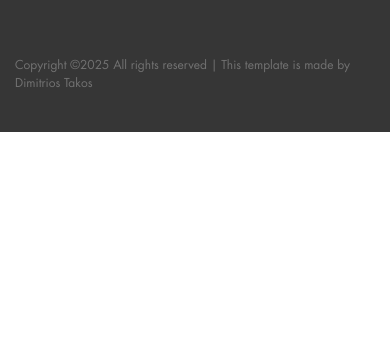
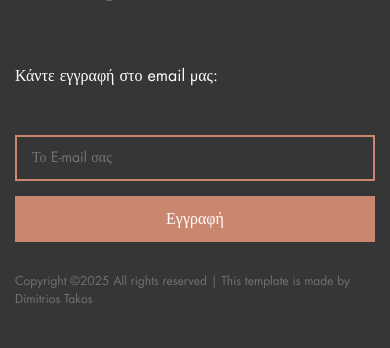
Before and after one commit to dimistakos/kefalonia, a Django app: page / in a window 390 px wide. Shown: the part 4573-4921 px from the top of the page. Before the commit the page ends 4705 px from the top, so only its background shows below. Run offline with Django 5.2, Linux system fonts and the light colour scheme; some libraries are stand-ins or nearby versions.

Commit message:
Add static images ver2

```diff
--- a/kefalonia/static/kefalonia/css/style.css
+++ b/kefalonia/static/kefalonia/css/style.css
@@ -31,14 +31,14 @@
     :: 18.3.0 Tabs Area CSS
 */
 /* :: 1.0 Import Fonts */
-@import url(css/bootstrap.min.css);
-@import url(css/classy-nav.css);
-@import url(css/owl.carousel.min.css);
-@import url(css/animate.css);
-@import url(css/magnific-popup.css);
-@import url(css/font-awesome.min.css);
-@import url(css/nice-select.css);
-@import url(css/travel-icon.css);
+@import url(bootstrap.min.css);
+@import url(classy-nav.css);
+@import url(owl.carousel.min.css);
+@import url(animate.css);
+@import url(magnific-popup.css);
+@import url(font-awesome.min.css);
+@import url(nice-select.css);
+@import url(travel-icon.css);
 @font-face {
   font-family: 'FuturaLT-Book';
   src: url("fonts/FuturaLT-Book.eot?#iefix") format("embedded-opentype"), url("fonts/FuturaLT-Book.woff") format("woff"), url("fonts/FuturaLT-Book.ttf") format("truetype"), url("fonts/FuturaLT-Book.svg#FuturaLT-Book") format("svg");
--- a/kefalonia/templates/kefalonia/main_page.html
+++ b/kefalonia/templates/kefalonia/main_page.html
@@ -17,7 +17,7 @@
     <link rel="icon" href="{% static 'kefalonia/images/logos.png' %}">
 
     <!-- Φόρτωση του bootstrap -->
-    <link rel="stylesheet" href="{% static 'tourismingreece/css/style.css' %}">
+    <link rel="stylesheet" href="{% static 'kefalonia/css/style.css' %}">
 
 </head>
 
@@ -163,7 +163,7 @@
 
 
    <!-- Τιμές Δωματίων -->
-    <section class="pool-area section-padding-100 bg-img bg-fixed" style="background-image: url({% static 'tourismingreece/img/../../../static/tourismingreece/img/image_6.jpg' %});">
+    <section class="pool-area section-padding-100 bg-img bg-fixed" style="background-image: url({% static 'kefalonia/images/image_6.jpg' %});">
         <div class="container">
             <div class="row justify-content-center">
                 <div class="col-12 col-lg-6">
@@ -180,7 +180,7 @@
                 <div class="col-12 col-md-6 col-lg-4">
                     <div class="single-rooms-area wow fadeInUp" data-wow-delay="300ms">
                         <!-- Εικόνα -->
-                        <div class="bg-thumbnail bg-img" style="background-image: url({% static 'tourismingreece/img/image_7.jpg'%}); "></div>
+                        <div class="bg-thumbnail bg-img" style="background-image: url({% static 'kefalonia/images/image_7.jpg'%}); "></div>
                         <!-- Τιμή -->
                         <p class="price-from">150€/H Βραδιά</p>
                         <!-- Κείμενο Σουίτας -->
@@ -196,7 +196,7 @@
                 <div class="col-12 col-md-6 col-lg-4">
                     <div class="single-rooms-area wow fadeInUp" data-wow-delay="500ms">
                         <!-- Εικόνα -->
-                        <div class="bg-thumbnail bg-img" style="background-image: url({% static 'tourismingreece/img/image_8.jpg' %});"></div>
+                        <div class="bg-thumbnail bg-img" style="background-image: url({% static 'kefalonia/images/image_8.jpg' %});"></div>
                         <!-- Τιμή -->
                         <p class="price-from">100€/Η Βραδιά</p>
                         <!-- Κείμενο Μονόκλινου -->
@@ -232,40 +232,42 @@
             <h5 class="wow fadeInUp" data-wow-delay="500ms">Email Eπικοινωνίας: dimtakos86@gmail.com</h5>
             <!-- Πληροφορίες Social -->
             <div class="social-info mt-50 wow fadeInUp" data-wow-delay="600ms">
-                <a href="#"><i class="fa fa-facebook" aria-hidden="true"></i></a>
-                <a href="#"><i class="fa fa-twitter" aria-hidden="true"></i></a>
-                <a href="#"><i class="fa fa-linkedin" aria-hidden="true"></i></a>
+                <a href="https://www.facebook.com/"><i class="fa fa-facebook" aria-hidden="true"></i></a>
+                <a href="https://x.com/"><i class="fa fa-twitter" aria-hidden="true"></i></a>
+                <a href="https://www.linkedin.com/"><i class="fa fa-linkedin" aria-hidden="true"></i></a>
             </div>
         </div>
     </section>
 
 
-    <!-- Footer -->
+    <!-- ##### Footer Area Start ##### -->
     <footer class="footer-area">
         <div class="container">
             <div class="row">
 
-                <!-- Footer -->
+                <!-- Footer Widget Area -->
                 <div class="col-12 col-lg-5">
-
-                </div>
-
-                <!-- Footer -->
-                <div class="col-12 col-md-6 col-lg-4">
                     <div class="footer-widget-area mt-50">
-                        <div class="footer-widget-area mt-50">
-                        <p>Μπορείτε να βρείτε την εταιρεία μας στον χάρτη:</p><br>
-                        <img src="{% static 'tourismingreece/img/footer-map.png' %}" alt="">
-                    </div>
-                        <h6 class="widget-title mb-5"></h6>
-
+                        <p>Για οποιαδήποτε διευκρίνηση μπορείτε να μας στείλετε στο email μας που βρίσκεται στην δεξιά μεριά της οθόνης σας. </p>
                     </div>
                 </div>
 
-                <!-- Footer -->
+                <!-- Footer Widget Area -->
+                <div class="col-12 col-md-6 col-lg-4">
+                    <div class="footer-widget-area mt-50">
+                        <h6 class="widget-title mb-5">Θα μας βρείτε στον χάρτη:</h6>
+                        <img src="{% static 'kefalonia/images/footer-map.png' %}" alt="">
+                    </div>
+                </div>
+
+                <!-- Footer Widget Area -->
                 <div class="col-12 col-md-6 col-lg-3">
                     <div class="footer-widget-area mt-50">
-
+                        <h6 class="widget-title mb-5">Κάντε εγγραφή στο email μας:</h6>
+                        <form action="#" method="post" class="subscribe-form">
+                            <input type="email" name="subscribe-email" id="subscribeemail" placeholder="Το E-mail σας">
+                            <button type="submit">Εγγραφή</button>
+                        </form>
                     </div>
                 </div>
 
@@ -283,15 +285,15 @@ Copyright &copy;<script>document.write(new Date().getFullYear());</script> All r
 
     <!-- All Javascript Scripts -->
     <!-- jQuery-2.2.4 js -->
-    <script src="{% static 'tourismingreece/js/jquery/jquery-2.2.4.min.js' %}"></script>
+    <script src="{% static 'kefalonia/js/jquery/jquery-2.2.4.min.js' %}"></script>
     <!-- Popper js -->
-    <script src="{% static 'tourismingreece/js/bootstrap/popper.min.js' %}"></script>
+    <script src="{% static 'kefalonia/js/bootstrap/popper.min.js' %}"></script>
     <!-- Bootstrap js -->
-    <script src="{% static 'tourismingreece/js/bootstrap/bootstrap.min.js' %}"></script>
+    <script src="{% static 'kefalonia/js/bootstrap/bootstrap.min.js' %}"></script>
     <!-- All Plugins js -->
-    <script src="{% static 'tourismingreece/js/plugins/plugins.js' %}"></script>
+    <script src="{% static 'kefalonia/js/plugins/plugins.js' %}"></script>
     <!-- Active js -->
-    <script src="{% static 'tourismingreece/js/active.js' %}"></script>
+    <script src="{% static 'kefalonia/js/active.js' %}"></script>
 </body>
 
 </html>
```
Also changed, not shown: kefalonia/static/kefalonia/images/footer-map.png (added).
